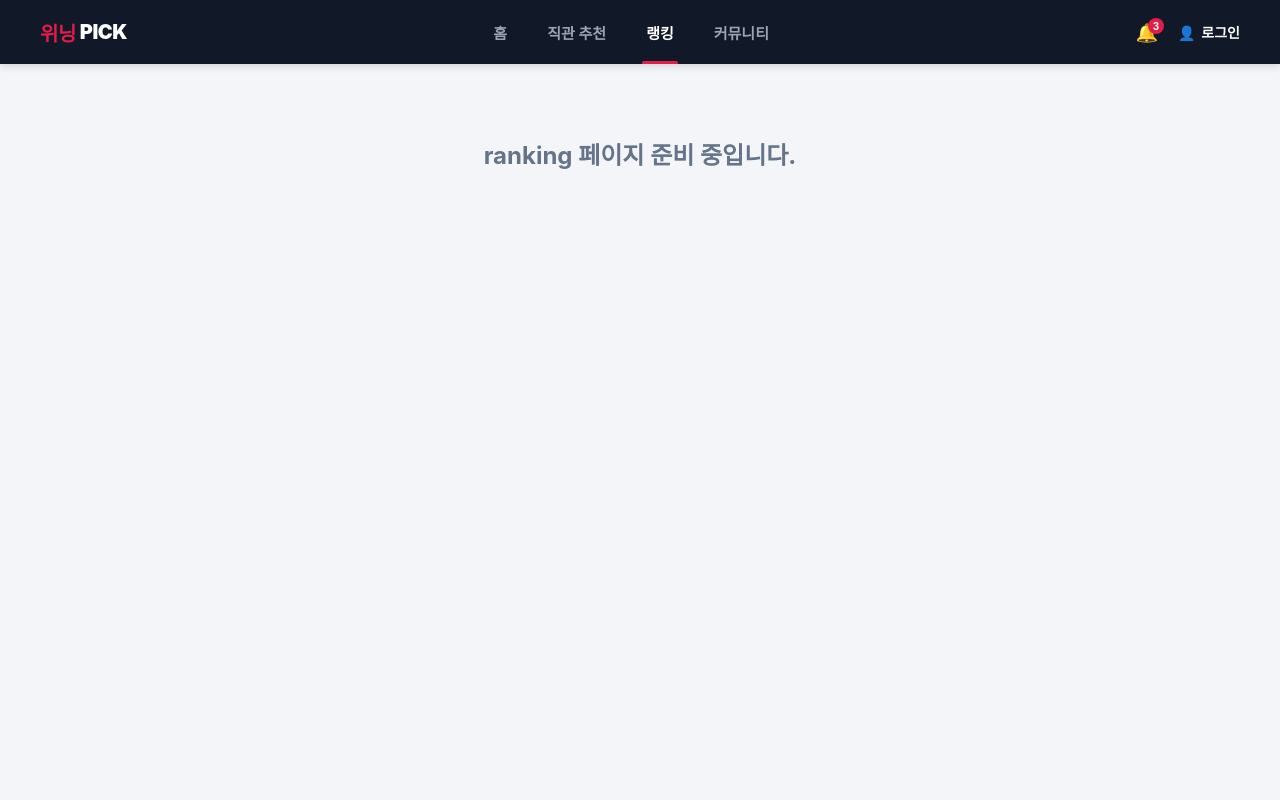
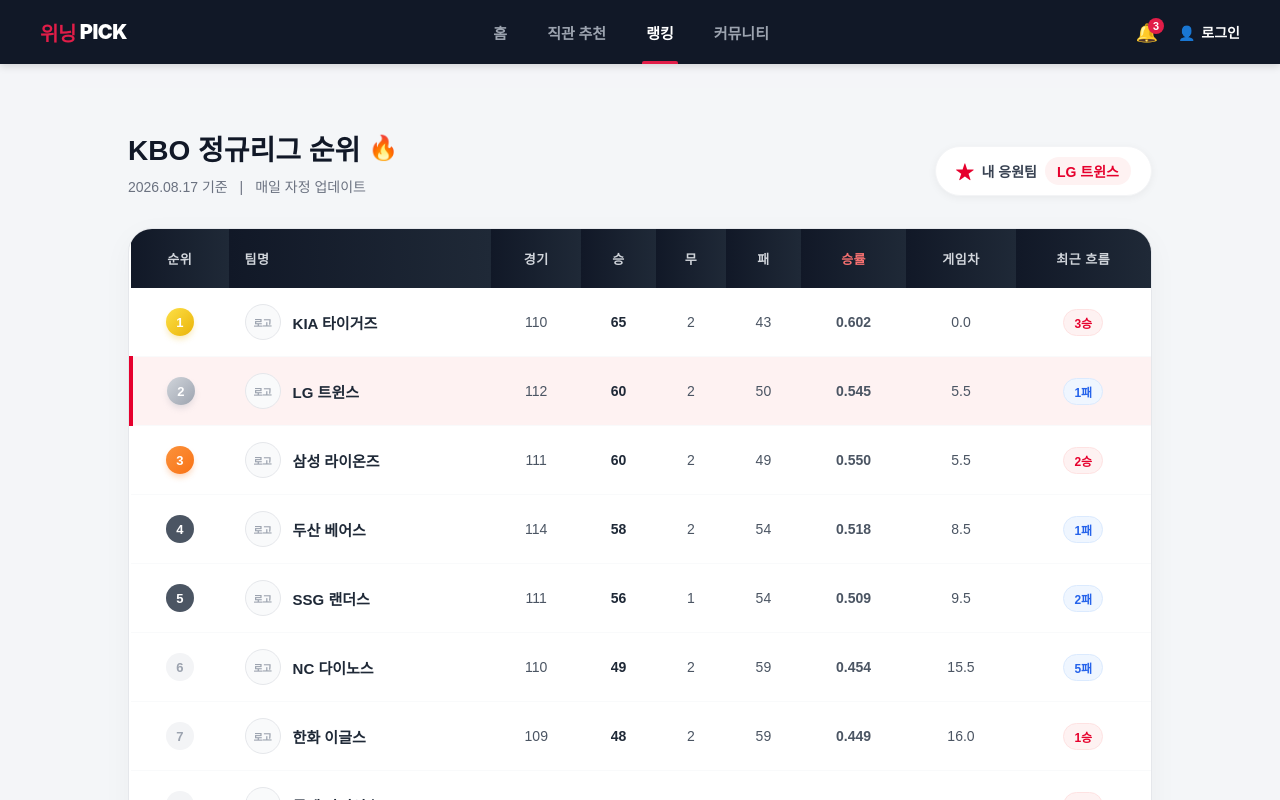
Before and after one commit to ixxveon/baseball-project, a React (Vite) app in the folder frontend/: page / in a window 1280 px wide. Both pictures are taken after a click on the button "랭킹". Shown: the top 800 px of the page. Built offline with nearby package versions, Linux system fonts and the light colour scheme.

Commit message:
디자인: 랭킹페이지 구현

```diff
--- a/frontend/src/App.tsx
+++ b/frontend/src/App.tsx
@@ -3,6 +3,7 @@
 import HomeScreen from './pages/HomeScreen';
 import RecommendScreen from './pages/RecommendScreen';
 import LoginPage from './pages/LoginPage';
+import RankingPage from './pages/RankingPage';
 import type { TabType } from './types';
 
 export default function App(): React.JSX.Element {
@@ -19,11 +20,14 @@
                 {/* 2. 직관추천 화면 */}
                 {activeTab === 'recommend' && <RecommendScreen />}
 
-                {/* 3. 로그인 화면 */}
+                {/* 3. 랭킹 화면 */}
+                {activeTab === 'ranking' && <RankingPage />}
+
+                {/* 4. 로그인 화면 */}
                 {activeTab === 'login' && <LoginPage />}
 
-                {/* 4. 기타 메뉴 준비 중 표시 */}
-                {activeTab !== 'home' && activeTab !== 'recommend' && activeTab !== 'login' && (
+                {/* 5. 기타 메뉴 준비 중 표시 */}
+                {activeTab !== 'home' && activeTab !== 'recommend' && activeTab !== 'login' && activeTab !== 'ranking' &&(
                     <div className="tab-placeholder" style={{ padding: '48px', textAlign: 'center', color: '#64748b' }}>
                         <h2>{activeTab} 페이지 준비 중입니다.</h2>
                     </div>
--- /dev/null
+++ b/frontend/src/pages/RankingPage.tsx
@@ -0,0 +1,148 @@
+import React from 'react';
+
+interface TeamRanking {
+    rank: number;
+    teamName: string;
+    games: number;
+    wins: number;
+    draws: number;
+    losses: number;
+    winRate: string;
+    gameBehind: string;
+    streak: string;
+    isMyTeam?: boolean;
+}
+
+const mockRankings: TeamRanking[] = [
+    { rank: 1, teamName: 'KIA 타이거즈', games: 110, wins: 65, draws: 2, losses: 43, winRate: '0.602', gameBehind: '0.0', streak: '3승' },
+    { rank: 2, teamName: 'LG 트윈스', games: 112, wins: 60, draws: 2, losses: 50, winRate: '0.545', gameBehind: '5.5', streak: '1패', isMyTeam: true },
+    { rank: 3, teamName: '삼성 라이온즈', games: 111, wins: 60, draws: 2, losses: 49, winRate: '0.550', gameBehind: '5.5', streak: '2승' },
+    { rank: 4, teamName: '두산 베어스', games: 114, wins: 58, draws: 2, losses: 54, winRate: '0.518', gameBehind: '8.5', streak: '1패' },
+    { rank: 5, teamName: 'SSG 랜더스', games: 111, wins: 56, draws: 1, losses: 54, winRate: '0.509', gameBehind: '9.5', streak: '2패' },
+    { rank: 6, teamName: 'NC 다이노스', games: 110, wins: 49, draws: 2, losses: 59, winRate: '0.454', gameBehind: '15.5', streak: '5패' },
+    { rank: 7, teamName: '한화 이글스', games: 109, wins: 48, draws: 2, losses: 59, winRate: '0.449', gameBehind: '16.0', streak: '1승' },
+    { rank: 8, teamName: '롯데 자이언츠', games: 108, wins: 47, draws: 3, losses: 58, winRate: '0.448', gameBehind: '16.0', streak: '2승' },
+    { rank: 9, teamName: 'KT 위즈', games: 111, wins: 53, draws: 2, losses: 56, winRate: '0.486', gameBehind: '12.0', streak: '1패' },
+    { rank: 10, teamName: '키움 히어로즈', games: 110, wins: 42, draws: 0, losses: 68, winRate: '0.382', gameBehind: '23.0', streak: '3패' },
+];
+
+export default function RankingPage(): React.JSX.Element {
+
+    // 1~5위 진출권 강조 색상 유지
+    const getRankBadgeClass = (rank: number) => {
+        if (rank === 1) return 'rank-badge rank-1';
+        if (rank === 2) return 'rank-badge rank-2';
+        if (rank === 3) return 'rank-badge rank-3';
+        if (rank <= 5) return 'rank-badge rank-ps'; // 4, 5위 강조
+        return 'rank-badge rank-other';             // 6위 이하
+    };
+
+    return (
+        <div className="ranking-page-container">
+            <style>
+                {`
+          .ranking-page-container {
+            background-color: #F4F6F8;
+            min-height: 100vh;
+            padding: 40px 16px;
+            font-family: 'Pretendard', 'Malgun Gothic', sans-serif;
+          }
+          .ranking-max-width { max-width: 1024px; margin: 0 auto; }
+          .ranking-header { display: flex; justify-content: space-between; align-items: flex-end; margin-bottom: 32px; flex-wrap: wrap; gap: 16px; }
+          .ranking-title { font-size: 28px; font-weight: 800; color: #111827; margin: 0 0 8px 0; display: flex; align-items: center; gap: 8px; }
+          .ranking-subtitle { font-size: 14px; color: #6b7280; margin: 0; font-weight: 500; }
+
+          .my-team-badge { display: flex; align-items: center; gap: 8px; font-size: 14px; font-weight: 600; color: #374151; background: #ffffff; padding: 10px 20px; border-radius: 999px; box-shadow: 0 2px 8px rgba(0,0,0,0.05); border: 1px solid #f3f4f6; }
+          .my-team-name { background: #fef2f2; color: #E6002D; padding: 4px 12px; border-radius: 999px; }
+
+          .table-wrapper { background: #ffffff; border-radius: 24px; box-shadow: 0 8px 30px rgba(0,0,0,0.04); border: 1px solid #e5e7eb; overflow-x: auto; }
+          .ranking-table { width: 100%; border-collapse: collapse; text-align: center; white-space: nowrap; }
+          .ranking-table th { background: linear-gradient(to right, #111827, #1f2937); color: #d1d5db; padding: 20px 16px; font-size: 13px; font-weight: 600; letter-spacing: 0.5px; }
+          .ranking-table th.left-align { text-align: left; }
+          .ranking-table td { padding: 16px; font-size: 14px; color: #4b5563; border-bottom: 1px solid #f9fafb; transition: background-color 0.2s; }
+
+          .ranking-table tr:hover td { background-color: #f9fafb; }
+          .ranking-table tr.my-team-row td { background-color: #fef2f2; }
+          .ranking-table tr.my-team-row:hover td { background-color: #fee2e2; }
+          .ranking-table tr.my-team-row td:first-child { border-left: 4px solid #E6002D; }
+
+          /* 순위 배지 디자인 */
+          .rank-badge { display: flex; align-items: center; justify-content: center; width: 28px; height: 28px; margin: 0 auto; border-radius: 50%; font-weight: bold; font-size: 13px; }
+          .rank-1 { background: linear-gradient(135deg, #fde047, #eab308); color: #fff; box-shadow: 0 4px 6px -1px rgba(234,179,8,0.3); }
+          .rank-2 { background: linear-gradient(135deg, #d1d5db, #9ca3af); color: #fff; box-shadow: 0 4px 6px -1px rgba(156,163,175,0.3); }
+          .rank-3 { background: linear-gradient(135deg, #fb923c, #f97316); color: #fff; box-shadow: 0 4px 6px -1px rgba(249,115,22,0.3); }
+          .rank-ps { background: #4b5563; color: #fff; } /* 4, 5위 강조 */
+          .rank-other { background: #f3f4f6; color: #9ca3af; } /* 6위 이하 */
+
+          .team-info { display: flex; align-items: center; gap: 12px; font-weight: 700; color: #1f2937; text-align: left; font-size: 15px; }
+          .team-logo { width: 36px; height: 36px; border-radius: 50%; background: #f9fafb; border: 1px solid #e5e7eb; display: flex; align-items: center; justify-content: center; font-size: 10px; color: #9ca3af; }
+          .win-rate { font-weight: 800; color: #E6002D; font-size: 15px; }
+
+          .streak-badge { display: inline-flex; align-items: center; justify-content: center; padding: 4px 10px; border-radius: 999px; font-size: 12px; font-weight: 700; }
+          .streak-win { background: #fef2f2; color: #E6002D; border: 1px solid #fee2e2; }
+          .streak-lose { background: #eff6ff; color: #2563eb; border: 1px solid #dbeafe; }
+        `}
+            </style>
+
+            <div className="ranking-max-width">
+                <div className="ranking-header">
+                    <div>
+                        <h1 className="ranking-title">
+                            KBO 정규리그 순위 <span style={{ fontSize: '24px' }}>🔥</span>
+                        </h1>
+                        <p className="ranking-subtitle">2026.08.17 기준 <span style={{ margin: '0 8px' }}>|</span> 매일 자정 업데이트</p>
+                    </div>
+                    <div className="my-team-badge">
+                        <span style={{ color: '#E6002D', fontSize: '18px' }}>★</span> 내 응원팀
+                        <span className="my-team-name">LG 트윈스</span>
+                    </div>
+                </div>
+
+                <div className="table-wrapper">
+                    <table className="ranking-table">
+                        <thead>
+                        <tr>
+                            <th>순위</th>
+                            <th className="left-align">팀명</th>
+                            <th>경기</th>
+                            <th>승</th>
+                            <th>무</th>
+                            <th>패</th>
+                            <th style={{ color: '#f87171' }}>승률</th>
+                            <th>게임차</th>
+                            <th>최근 흐름</th>
+                        </tr>
+                        </thead>
+
+                        <tbody>
+                        {mockRankings.map((team) => (
+                            <tr key={team.teamName} className={team.isMyTeam ? 'my-team-row' : ''}>
+                                <td>
+                                    <div className={getRankBadgeClass(team.rank)}>{team.rank}</div>
+                                </td>
+                                <td>
+                                    <div className="team-info">
+                                        <div className="team-logo">로고</div>
+                                        {team.teamName}
+                                    </div>
+                                </td>
+                                <td>{team.games}</td>
+                                <td style={{ fontWeight: 600, color: '#1f2937' }}>{team.wins}</td>
+                                <td>{team.draws}</td>
+                                <td>{team.losses}</td>
+                                <td className="win-rate">{team.winRate}</td>
+                                <td style={{ fontWeight: 500 }}>{team.gameBehind}</td>
+                                <td>
+                    <span className={`streak-badge ${team.streak.includes('승') ? 'streak-win' : 'streak-lose'}`}>
+                      {team.streak}
+                    </span>
+                                </td>
+                            </tr>
+                        ))}
+                        </tbody>
+                    </table>
+                </div>
+            </div>
+        </div>
+    );
+}
--- a/frontend/src/pages/RecommendScreen.tsx
+++ b/frontend/src/pages/RecommendScreen.tsx
@@ -107,9 +107,7 @@
                     <h2 style={{ fontSize: '16px', fontWeight: '800', color: '#0f172a', margin: 0 }}>
                         이번 달 직관 추천 경기
                     </h2>
-                    <button type="button" style={{ border: 'none', background: 'transparent', color: '#94a3b8', fontSize: '13px', cursor: 'pointer' }}>
-                        전체 보기 &gt;
-                    </button>
+
                 </div>
 
                 <div style={{ display: 'grid', gridTemplateColumns: 'repeat(4, 1fr)', gap: '16px' }}>
```
Also changed, not shown: frontend/src/components/PickGames.tsx (+3 -7 lines).
